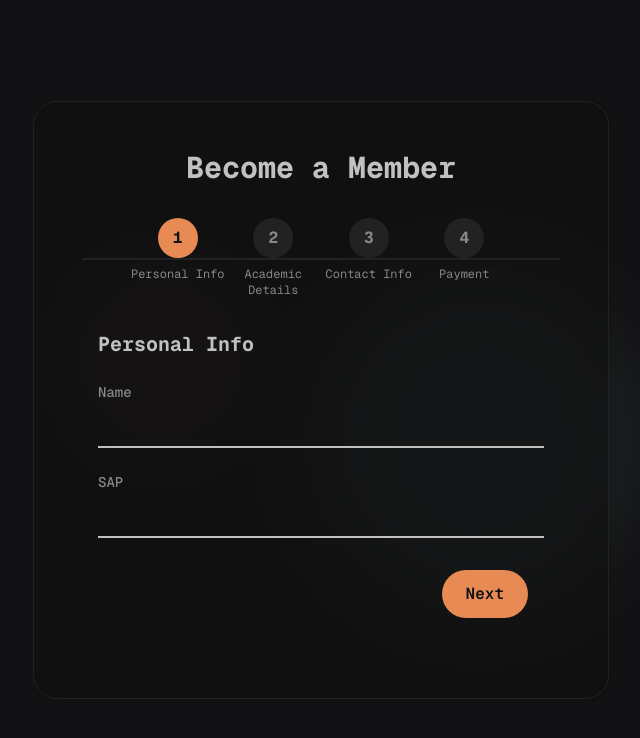
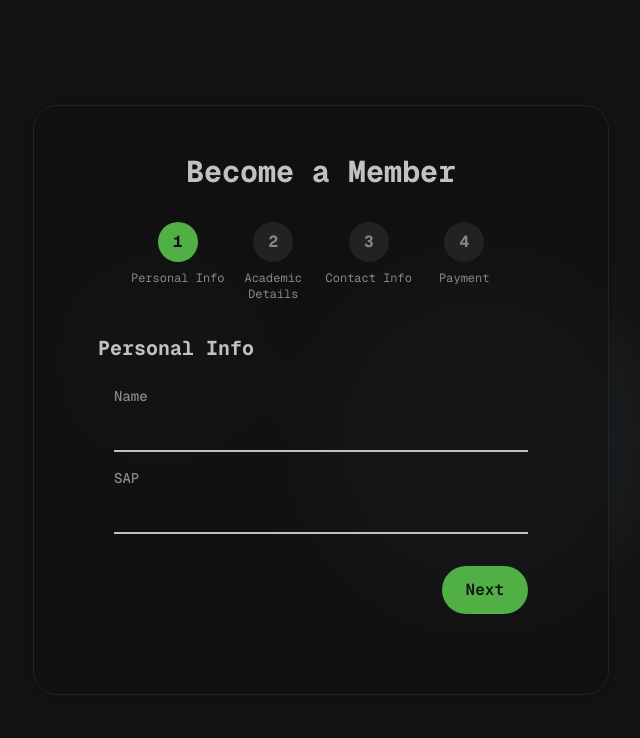
Before and after one commit to upes-open/open-website-2, a Next.js app: page /register in a window 1280 px wide. Shown: the top 738 px of the page, without its empty margins (319-959 px from the left). Built offline with nearby package versions, Linux system fonts and the light colour scheme.

Commit message:
Changed color theme and some minor ui fix

```diff
--- a/src/app/globals.css
+++ b/src/app/globals.css
@@ -7,7 +7,7 @@
   --card-foreground: oklch(0.8109 0 0);
   --popover: oklch(0.1797 0.0043 308.1928);
   --popover-foreground: oklch(0.8109 0 0);
-  --primary: oklch(0.7214 0.1337 49.9802);
+  --primary: oklch(67.595% 0.17048 141.822);
   --primary-foreground: oklch(0.1797 0.0043 308.1928);
   --secondary: oklch(0.5940 0.0443 196.0233);
   --secondary-foreground: oklch(0.1797 0.0043 308.1928);
@@ -19,20 +19,20 @@
   --destructive-foreground: oklch(0.1797 0.0043 308.1928);
   --border: oklch(0.2520 0 0);
   --input: oklch(0.2520 0 0);
-  --ring: oklch(0.7214 0.1337 49.9802);
+  --ring: oklch(67.595% 0.17048 141.822);
   --chart-1: oklch(0.5940 0.0443 196.0233);
-  --chart-2: oklch(0.7214 0.1337 49.9802);
+  --chart-2: oklch(67.595% 0.17048 141.822);
   --chart-3: oklch(0.8721 0.0864 68.5474);
   --chart-4: oklch(0.6268 0 0);
   --chart-5: oklch(0.6830 0 0);
   --sidebar: oklch(0.1822 0 0);
   --sidebar-foreground: oklch(0.8109 0 0);
-  --sidebar-primary: oklch(0.7214 0.1337 49.9802);
+  --sidebar-primary: oklch(67.595% 0.17048 141.822);
   --sidebar-primary-foreground: oklch(0.1797 0.0043 308.1928);
   --sidebar-accent: oklch(0.3211 0 0);
   --sidebar-accent-foreground: oklch(0.8109 0 0);
   --sidebar-border: oklch(0.2520 0 0);
-  --sidebar-ring: oklch(0.7214 0.1337 49.9802);
+  --sidebar-ring: oklch(67.595% 0.17048 141.822);
   --font-sans: Geist Mono, ui-monospace, monospace;
   --font-serif: serif;
   --font-mono: JetBrains Mono, monospace;
--- a/src/app/register/page.tsx
+++ b/src/app/register/page.tsx
@@ -87,7 +87,7 @@ const StepComponent = memo(({ stepIndex, formData, handleChange, errors }: { ste
                     initial={{ opacity: 0, y: 20 }}
                     animate={{ opacity: 1, y: 0 }}
                     transition={{ delay: 0.1 + idx * 0.1, duration: 0.4 }}
-                    className="relative"
+                    className="m-4"
                 >
                     <label
                         htmlFor={field.name}
@@ -219,14 +219,7 @@ export default function RegisterPage() {
 								</motion.div>
 							))}
 						</div>
-						<div className="absolute top-1/2 left-0 w-full h-0.5 bg-border -z-10">
-							<motion.div
-								className="h-full bg-primary"
-								initial={{ scaleX: 0 }}
-								animate={{ scaleX: `${currentStep / (steps.length - 1)}`, transformOrigin: "left" }}
-								transition={{ duration: 0.5 }}
-							/>
-						</div>
+
 					</motion.div>
                     <motion.form
                         onSubmit={(e) => e.preventDefault()}
```
